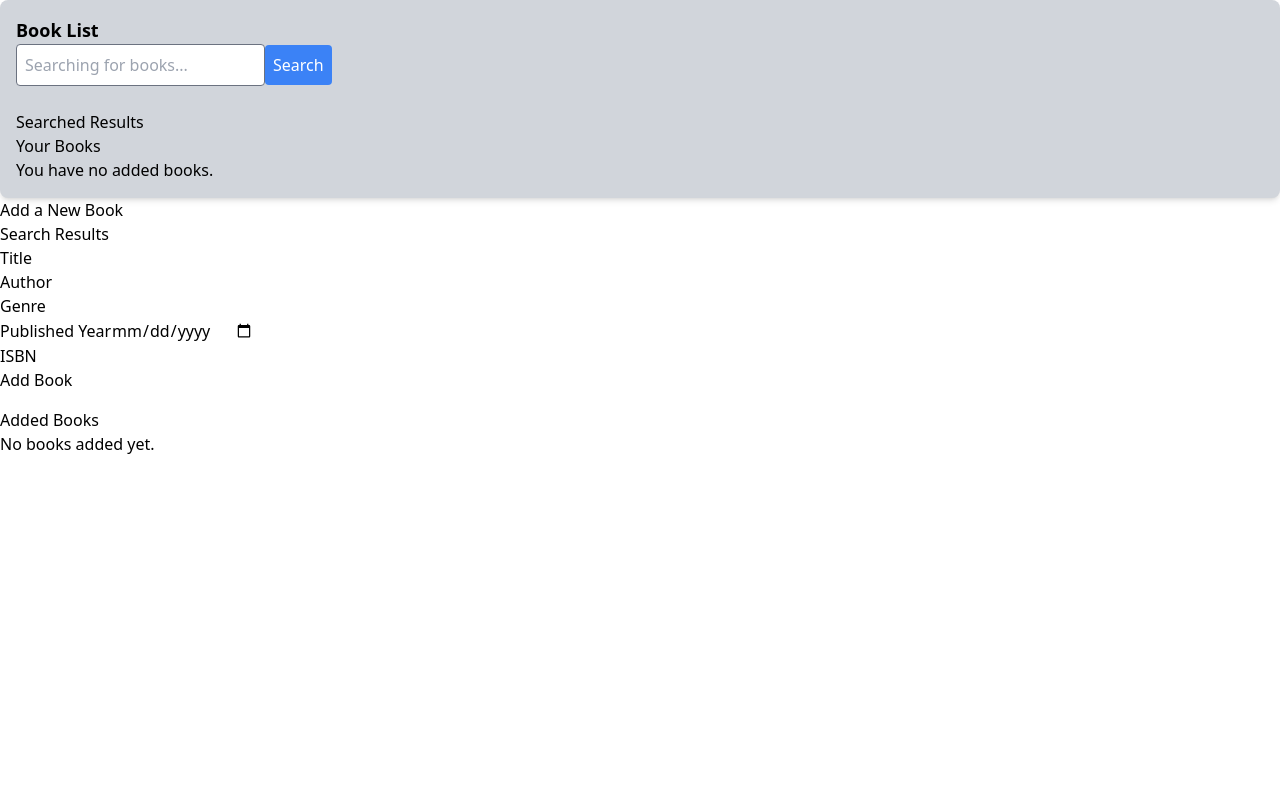
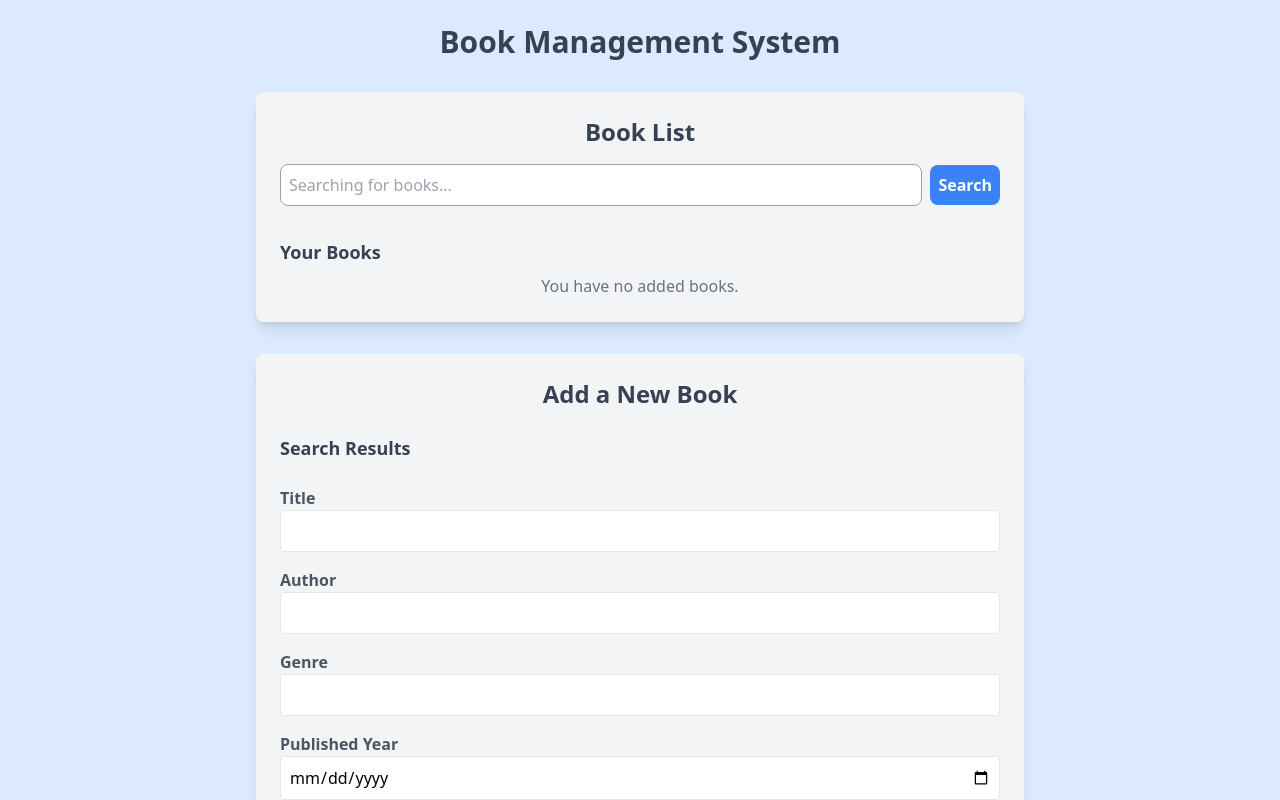
Before and after one commit to Alakh11/Book-Management-System-Angular, an Angular app: page /books in a window 1280 px wide. Shown: the top 800 px of the page. Built offline with nearby package versions, Linux system fonts and the light colour scheme.

Commit message:
enhanced the UI using tailwind CSS

```diff
--- a/src/app/app.component.html
+++ b/src/app/app.component.html
@@ -1,7 +1,15 @@
-<!-- app.component.html -->
+<div class="container mx-auto p-6 bg-blue-100 min-h-screen">
+  <div class="max-w-4xl mx-auto">
+    <h1 class="text-3xl font-bold text-center text-gray-700 mb-8">Book Management System</h1>
 
-  <div class="container">
-    <app-book-list></app-book-list>
-    <app-book-form></app-book-form>
+    <!-- Book List Component -->
+    <div class="mb-8">
+      <app-book-list></app-book-list>
+    </div>
 
+    <!-- Book Form Component -->
+    <div class="mb-8">
+      <app-book-form></app-book-form>
+    </div>
   </div>
+</div>
--- a/src/app/components/book-form/book-form.component.html
+++ b/src/app/components/book-form/book-form.component.html
@@ -1,83 +1,82 @@
-<div class="container">
-  <h2>Add a New Book</h2>
+<div class="max-w-3xl mx-auto p-6 bg-gray-100 rounded-lg shadow-lg">
+  <h2 class="text-2xl font-bold mb-6 text-gray-700 text-center">Add a New Book</h2>
 
   <!-- Display message for success or error -->
-  <div *ngIf="message" class="alert" [ngClass]="{ 'alert-success': message.includes('successfully'), 'alert-danger': message.includes('Failed') }">
+  <div *ngIf="message"
+       class="p-3 mb-4 rounded-lg"
+       [ngClass]="{ 'bg-green-100 text-green-700': message.includes('successfully'), 'bg-red-100 text-red-700': message.includes('Failed') }">
     {{ message }}
   </div>
 
-
-
   <!-- Display Search Results -->
-<h3>Search Results</h3>
-<ul *ngIf="searchResults.length > 0" class="list-group">
-  <li *ngFor="let book of searchResults" class="list-group-item">
-    <strong>Title:</strong> {{ book.title }} <br />
-    <strong>Author:</strong> {{ book.author_name ? book.author_name.join(', ') : 'Unknown' }} <br />
-    <strong>First Publish Year:</strong> {{ book.first_publish_year }} <br />
-    <button class="btn btn-primary" (click)="addBookFromSearch(book)">Add Book</button>
+  <h3 class="text-lg font-semibold text-gray-700 mb-4">Search Results</h3>
+  <ul *ngIf="searchResults.length > 0" class="space-y-4">
+    <li *ngFor="let book of searchResults" class="p-4 border border-gray-300 rounded-lg bg-white shadow-sm">
+      <p><strong>Title:</strong> {{ book.title }}</p>
+      <p><strong>Author:</strong> {{ book.author_name ? book.author_name.join(', ') : 'Unknown' }}</p>
+      <p><strong>First Publish Year:</strong> {{ book.first_publish_year }}</p>
+      <button (click)="addBookFromSearch(book)"
+              class="mt-2 px-4 py-2 bg-blue-500 text-white font-semibold rounded-lg hover:bg-blue-600 transition">
+        Add Book
+      </button>
     </li>
   </ul>
 
-
   <!-- Book Form -->
-  <form [formGroup]="bookForm" (ngSubmit)="submitForm()">
-    <div class="form-group">
-      <label for="title">Title</label>
-      <input id="title" formControlName="title" class="form-control" />
-      <div *ngIf="f['title'].errors && f['title'].touched" class="text-danger">
-        Title is required.
-      </div>
+  <form [formGroup]="bookForm" (ngSubmit)="submitForm()" class="space-y-4 mt-6">
+    <div>
+      <label for="title" class="block text-gray-600 font-semibold">Title</label>
+      <input id="title" formControlName="title" class="w-full p-2 border rounded focus:outline-none focus:ring focus:ring-blue-300"/>
+      <div *ngIf="f['title'].errors && f['title'].touched" class="text-red-600 text-sm mt-1">Title is required.</div>
     </div>
 
-    <div class="form-group">
-      <label for="author">Author</label>
-      <input id="author" formControlName="author" class="form-control" />
-      <div *ngIf="f['author'].errors && f['author'].touched" class="text-danger">
-        Author is required.
-      </div>
+    <div>
+      <label for="author" class="block text-gray-600 font-semibold">Author</label>
+      <input id="author" formControlName="author" class="w-full p-2 border rounded focus:outline-none focus:ring focus:ring-blue-300"/>
+      <div *ngIf="f['author'].errors && f['author'].touched" class="text-red-600 text-sm mt-1">Author is required.</div>
     </div>
 
-    <div class="form-group">
-      <label for="genre">Genre</label>
-      <input id="genre" formControlName="genre" class="form-control" />
-      <div *ngIf="f['genre'].errors && f['genre'].touched" class="text-danger">
-        Genre is required.
-      </div>
+    <div>
+      <label for="genre" class="block text-gray-600 font-semibold">Genre</label>
+      <input id="genre" formControlName="genre" class="w-full p-2 border rounded focus:outline-none focus:ring focus:ring-blue-300"/>
+      <div *ngIf="f['genre'].errors && f['genre'].touched" class="text-red-600 text-sm mt-1">Genre is required.</div>
     </div>
 
-    <div class="form-group">
-      <label for="publishedYear">Published Year</label>
-      <input id="publishedYear" formControlName="publishedYear" class="form-control" type ="date" />
-      <div *ngIf="f['publishedYear'].errors && f['publishedYear'].touched" class="text-danger">
-        Published Year is required and should be a valid date.
-      </div>
+    <div>
+      <label for="publishedYear" class="block text-gray-600 font-semibold">Published Year</label>
+      <input id="publishedYear" formControlName="publishedYear" type="date" class="w-full p-2 border rounded focus:outline-none focus:ring focus:ring-blue-300"/>
+      <div *ngIf="f['publishedYear'].errors && f['publishedYear'].touched" class="text-red-600 text-sm mt-1">Published Year is required and should be a valid date.</div>
     </div>
 
-    <div class="form-group">
-      <label for="isbn">ISBN</label>
-      <input id="isbn" formControlName="isbn" class="form-control"  type = "number">
-      <div *ngIf="f['isbn'].errors && f['isbn'].touched" class="text-danger">
-        ISBN is required and should be between 10 and 13 characters.
-      </div>
+    <div>
+      <label for="isbn" class="block text-gray-600 font-semibold">ISBN</label>
+      <input id="isbn" formControlName="isbn" type="number" class="w-full p-2 border rounded focus:outline-none focus:ring focus:ring-blue-300"/>
+      <div *ngIf="f['isbn'].errors && f['isbn'].touched" class="text-red-600 text-sm mt-1">ISBN is required and should be between 10 and 13 characters.</div>
     </div>
 
-    <button type="submit" class="btn btn-primary">Add Book</button>
+    <button type="submit" class="w-full py-2 bg-blue-500 text-white font-semibold rounded-lg hover:bg-blue-600 transition">Add Book</button>
   </form>
 
   <!-- Display added books -->
-   <h3 class="mt-4">Added Books</h3>
-   <ul *ngIf="books.length > 0" class="list-group">
-     <li *ngFor="let book of books" class="list-group-item">
-       <strong>Title:</strong> {{ book.title }} <br />
-       <strong>Author:</strong> {{ book.author }} <br />
-       <strong>Genre:</strong> {{ book.genre }} <br />
-       <strong>Published Year:</strong> {{ book.publishedYear }} <br />
-       <strong>ISBN:</strong> {{ book.isbn }}
-       <button class="btn btn-warning btn-sm float-right" (click)="editBook(book)">Edit</button>
-      <button class="btn btn-danger btn-sm float-right mr-2" (click)="deleteBook(book.id)">Delete</button>
+  <h3 class="text-lg font-semibold text-gray-700 mt-6 mb-4">Added Books</h3>
+  <ul *ngIf="books.length > 0" class="space-y-4">
+    <li *ngFor="let book of books" class="p-4 border border-gray-300 rounded-lg bg-white shadow-sm">
+      <p><strong>Title:</strong> {{ book.title }}</p>
+      <p><strong>Author:</strong> {{ book.author }}</p>
+      <p><strong>Genre:</strong> {{ book.genre }}</p>
+      <p><strong>Published Year:</strong> {{ book.publishedYear }}</p>
+      <p><strong>ISBN:</strong> {{ book.isbn }}</p>
+      <div class="flex space-x-2 mt-2">
+        <button (click)="editBook(book)"
+                class="px-4 py-1 bg-yellow-500 text-white font-semibold rounded hover:bg-yellow-600 transition">
+          Edit
+        </button>
+        <button (click)="deleteBook(book.id)"
+                class="px-4 py-1 bg-red-500 text-white font-semibold rounded hover:bg-red-600 transition">
+          Delete
+        </button>
+      </div>
     </li>
   </ul>
-
-   <p *ngIf="books.length === 0">No books added yet.</p>
+  <p *ngIf="books.length === 0" class="text-center text-gray-500 mt-4">No books added yet.</p>
 </div>
--- a/src/app/components/book-list/book-list.component.html
+++ b/src/app/components/book-list/book-list.component.html
@@ -1,47 +1,61 @@
-<!-- book-list.component.html -->
-<div class="bg-gray-300 p-4 rounded-lg shadow-md text-black">
-  <h2 class="text-lg font-bold">Book List</h2>
+<div class="bg-gray-100 p-6 rounded-lg shadow-lg text-gray-800 max-w-3xl mx-auto">
+  <h2 class="text-2xl font-bold mb-4 text-center text-gray-700">Book List</h2>
 
   <!-- Search Input -->
-  <input [(ngModel)]="searchQuery"
+  <div class="flex items-center space-x-2 mb-4">
+    <input
+      [(ngModel)]="searchQuery"
       placeholder="Searching for books..."
-   class="p-2 mb-2 border border-gray-500 rounded"/>
-  <button (click)="searchBooks()" class="p-2 bg-blue-500 text-white rounded">Search</button>
+      class="flex-1 p-2 border border-gray-400 rounded-lg focus:ring focus:ring-blue-300 focus:outline-none"
+    />
+    <button
+      (click)="searchBooks()"
+      class="p-2 bg-blue-500 text-white font-semibold rounded-lg hover:bg-blue-700 transition"
+    >
+      Search
+    </button>
+  </div>
 
   <!-- Loading Indicator -->
-  <div *ngIf="loading" class="text-blue-600 font-semibold mt-2">
+  <div *ngIf="loading" class="text-blue-600 font-semibold text-center mb-4">
     Searching for books, please wait...
   </div>
 
   <!-- Error Message -->
-  <div *ngIf="errorMessage" class="text-red-600 font-semibold mt-2">
+  <div *ngIf="errorMessage" class="text-red-600 font-semibold text-center mb-4">
     {{ errorMessage }}
   </div>
 
   <!-- Searched Results -->
-   <h3 class="mt-4">Searched Results</h3>
-   <ul *ngIf="searchResults && searchResults.length > 0">
-     <li *ngFor="let book of searchResults" class="mb-2">
-      <strong>Title:</strong> {{ book.title }} <br>
-      <strong>Author(s):</strong> {{ book.author_name }} <br>
-      <strong>First Published:</strong> {{ book.first_publish_year }} <br>
-      <strong>ISBN:</strong> {{ book.isbn }}
-      <hr>
+  <div *ngIf="searchResults && searchResults.length > 0" class="mt-6">
+    <h3 class="text-lg font-semibold text-gray-700 mb-2">Searched Results</h3>
+    <ul class="space-y-4">
+      <li *ngFor="let book of searchResults" class="p-4 border border-gray-400 rounded-lg bg-white shadow-sm">
+        <p><strong>Title:</strong> {{ book.title }}</p>
+        <p><strong>Author(s):</strong> {{ book.author_name || 'Unknown' }}</p>
+        <p><strong>First Published:</strong> {{ book.first_publish_year || 'Unknown' }}</p>
+        <p><strong>ISBN:</strong> {{ book.isbn || 'N/A' }}</p>
       </li>
     </ul>
+  </div>
 
   <!-- No Results Found -->
-  <ul *ngIf="searchResults.length === 0 && searchQuery && !loading && !errorMessage">
-    <li>No results found for "{{ searchQuery }}".</li>
-  </ul>
+  <div *ngIf="searchResults.length === 0 && searchQuery && !loading && !errorMessage" class="text-center text-gray-500 mt-4">
+    No results found for "{{ searchQuery }}".
+  </div>
 
   <!-- Local Books -->
-  <h3>Your Books</h3>
-  <ul>
-    <li *ngFor="let book of books" class="mb-2">
-      <h4>{{ book.title }} by {{ book.author }} ({{ book.genre }})</h4>
-      <p>Published Year: {{ book.publishedYear || 'N/A' }} | ISBN: {{ book.isbn || 'N/A' }}</p>
+  <div class="mt-8">
+    <h3 class="text-lg font-semibold text-gray-700 mb-2">Your Books</h3>
+    <ul *ngIf="books.length > 0" class="space-y-4">
+      <li *ngFor="let book of books" class="p-4 border border-blue-300 rounded-lg bg-white shadow-sm">
+        <h4 class="text-gray-800 font-bold">{{ book.title }}</h4>
+        <p><strong>Author:</strong> {{ book.author }}</p>
+        <p><strong>Genre:</strong> {{ book.genre }}</p>
+        <p><strong>Published Year:</strong> {{ book.publishedYear || 'N/A' }}</p>
+        <p><strong>ISBN:</strong> {{ book.isbn || 'N/A' }}</p>
       </li>
     </ul>
-  <p *ngIf="books.length === 0">You have no added books.</p>
+    <p *ngIf="books.length === 0" class="text-center text-gray-500">You have no added books.</p>
   </div>
+</div>
```
Lines whose indentation alone changed are shown as unchanged.
